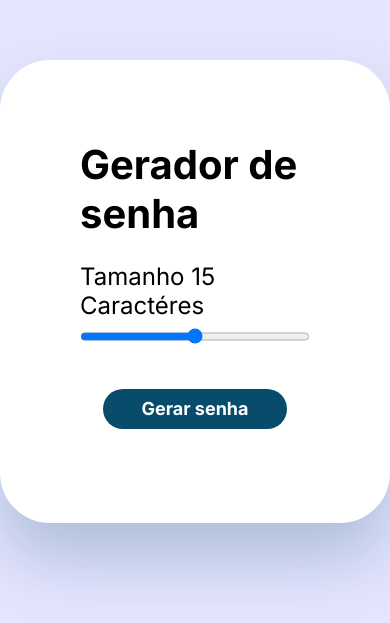
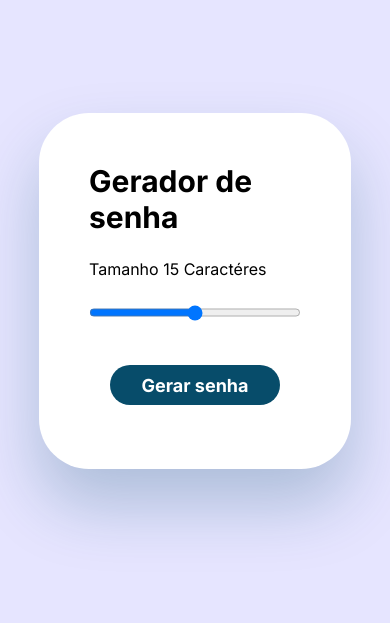
Before and after one commit to AndreSntos/password-generator, a plain HTML site: page index.html in a window 390 px wide. Shown: the part 131-754 px from the top of the page. Drawn offline with nearby package versions, Linux system fonts and the light colour scheme.

Commit message:
🐛fix: responsive

```diff
--- a/assets/css/style.css
+++ b/assets/css/style.css
@@ -51,7 +51,7 @@ body {
   color: #2a25b1;
   height: 17px;
   outline: none;
-  margin-top: 8px;
+  margin-top: 25px;
 }
 
 .slider::-webkit-slider-thumb {
@@ -158,3 +158,18 @@ body {
 .hide {
   display: none;
 }
+
+@media (max-width: 480px){
+  .container{
+    width: 80vw;
+    padding: 50px;
+  }
+
+  .title-logo{
+    font-size: 30px;
+  }
+
+  .container-input span{
+    font-size: 16px;
+  }
+}
```
